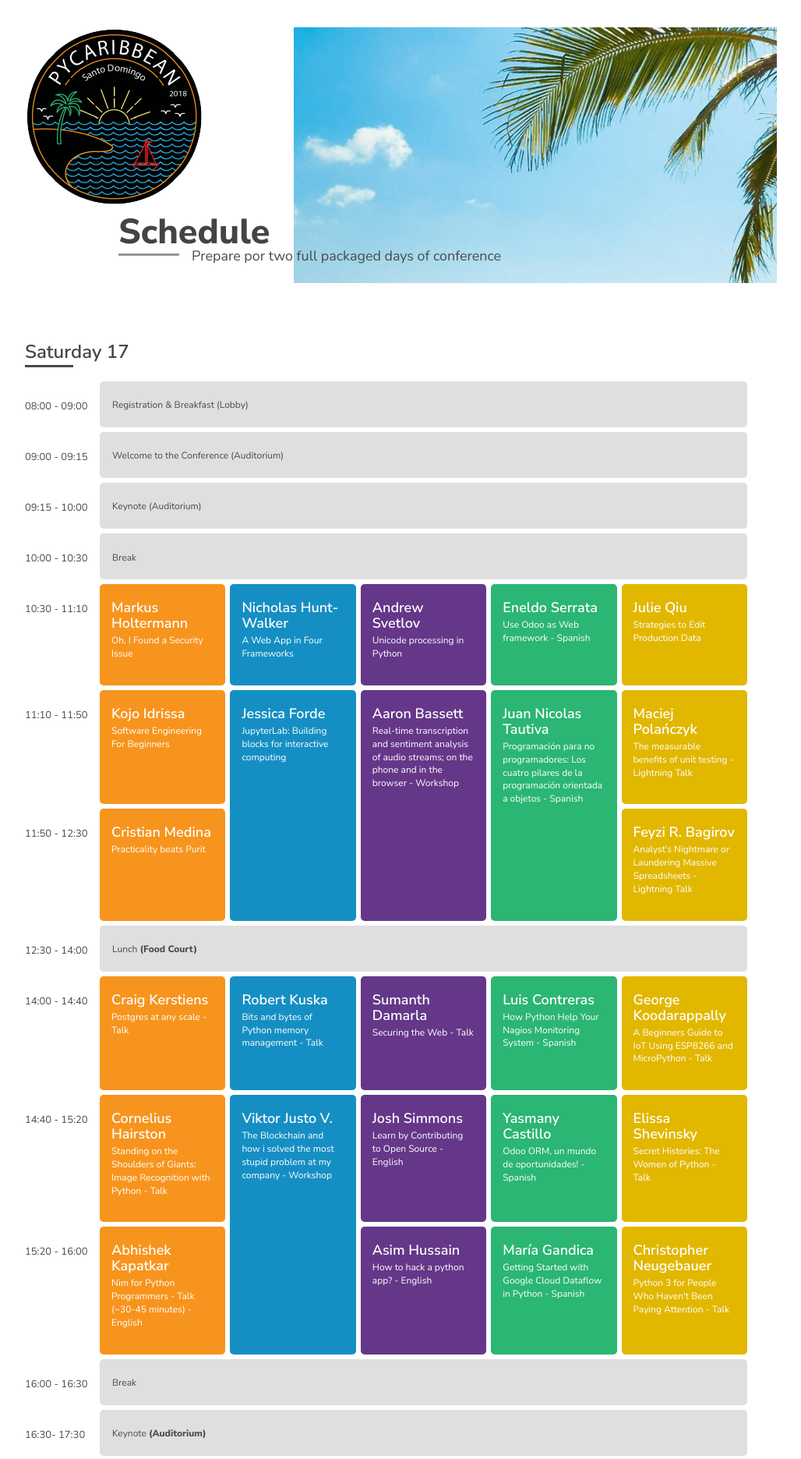
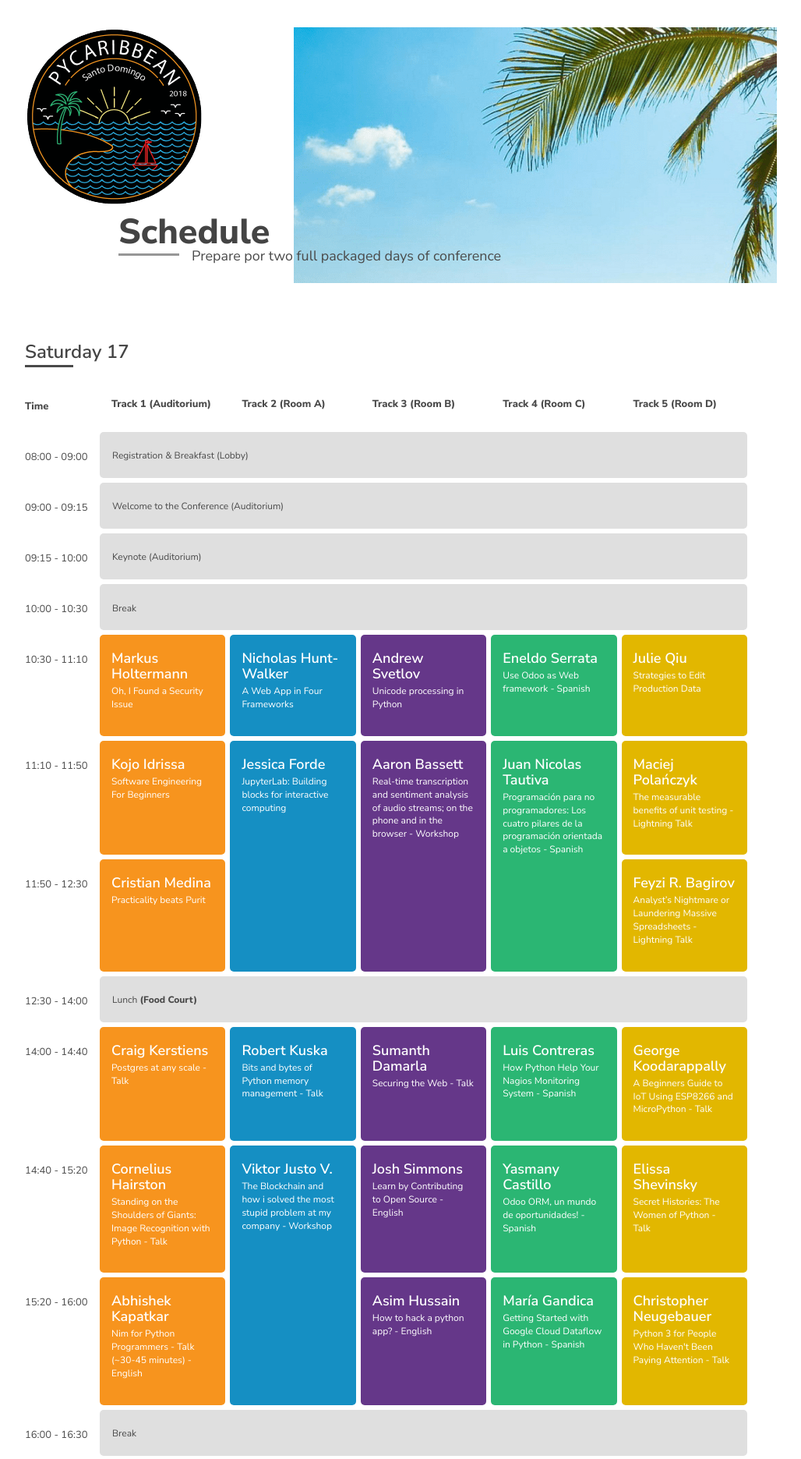
Before and after one commit to pycaribbean/pycaribbean.github.io, a Jekyll site: the page built from schedule.html, in a window 1280 px wide. Shown: the top 1871 px of the page at 78% size, without its empty margins (143-1171 px from the left). Built offline with Jekyll 4.4.1, drawn with Linux system fonts in a browser that asks for light colours; nearby versions of some CDN libraries; library files that are not in the unit come from our copies.

Commit message:
adds header to grid table

```diff
--- a/css/schedule.scss
+++ b/css/schedule.scss
@@ -134,6 +134,11 @@ h2.schedule-day {
             -webkit-border-radius: 5px;
             -moz-border-radius: 5px;
             border-radius: 5px;
+
+            &.header{
+                font-size: 13px;
+            }
+
             h4 {
                 color: #fff;
                 line-height: 20px;
--- a/schedule.html
+++ b/schedule.html
@@ -53,6 +53,28 @@ layout: contentpage
         </h3>
 
         <div class="responsive-schedule">
+
+            <!-- ////////////// Start Header ////////////// -->
+            <div class="time header">
+                <strong>Time</strong>
+            </div>
+            <div class="lecture header">
+                <strong>Track 1 (Auditorium)</strong>
+            </div>
+            <div class="lecture header">
+                <strong>Track 2 (Room A)</strong>
+            </div>
+            <div class="lecture header">
+                <strong>Track 3 (Room B)</strong>
+            </div>
+            <div class="lecture header">
+                <strong>Track 4 (Room C)</strong>
+            </div>
+            <div class="lecture header">
+                <strong>Track 5 (Room D)</strong>
+            </div>
+            <!-- ////////////// End Header ////////////// -->
+
             <div class="time">08:00 - 09:00</div>
             <div class="break">
                 <p>Registration & Breakfast (Lobby)</p>
```
Also changed, not shown: css/schedule.css (+1 -1 lines), css/main.css, 2 other files.
